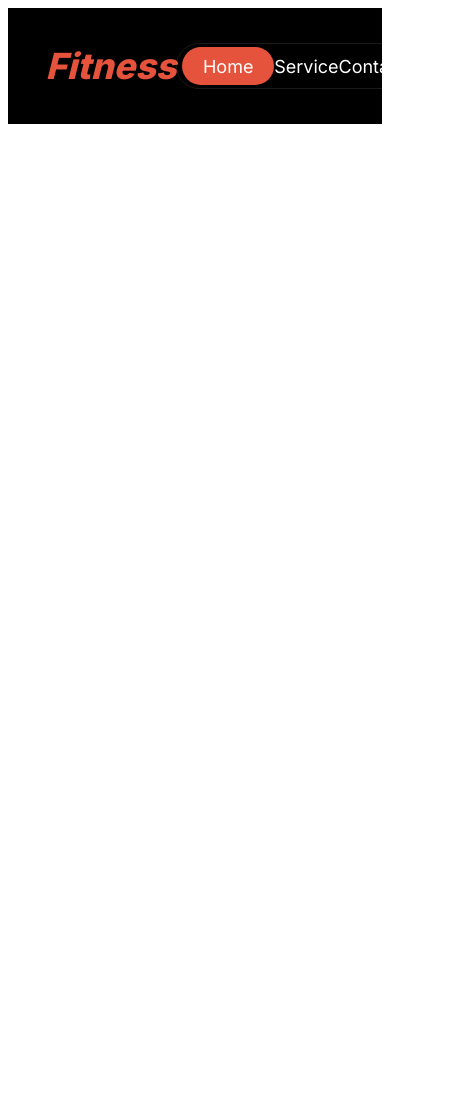
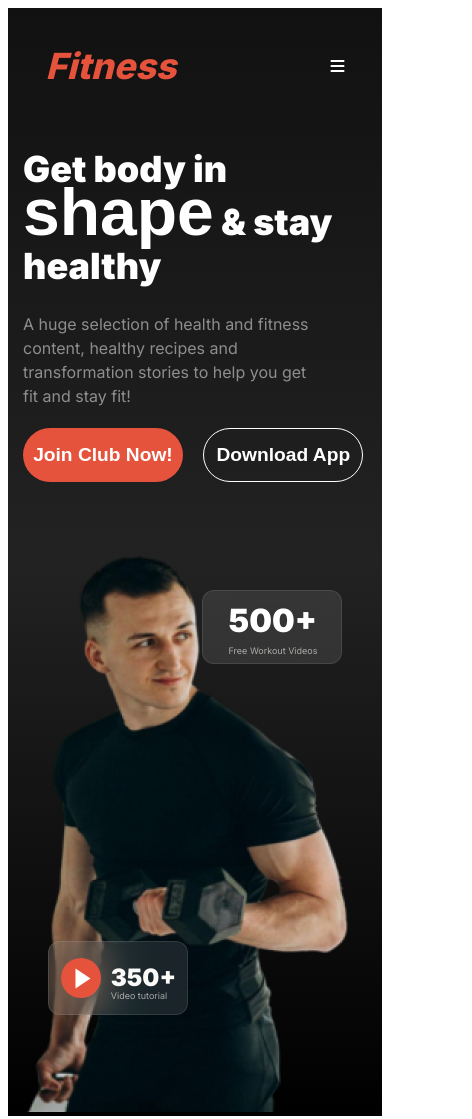
Before and after one commit to jobayerimtiaz/fitness-a2, a plain HTML site: page index.html in a window 390 px wide. Shown: the whole page, 472 px wide, since content can reach past the window. Before the commit the page ends 844 px from the top, so only its background shows below. Drawn offline with Linux system fonts and the light colour scheme; a web font is replaced by a local one.

Commit message:
header section done

```diff
--- a/css/styles.css
+++ b/css/styles.css
@@ -37,7 +37,48 @@
     align-items: center;
 }
 
+.display-flex-3 {
+    display: flex;
+}
 
+.btn-primary {
+    width: 14rem;
+    height: 54px;
+    border-radius: 2.6rem;
+    background: rgb(230, 83, 60);
+    border: none;
+    color: rgb(255, 255, 255);
+    font-size: 1.2rem;
+    font-weight: 600;
+}
+
+.btn-secondary {
+    width: 14rem;
+    height: 54px;
+    border-radius: 2.6rem;
+    background: transparent;
+    border: 1px solid rgb(255, 255, 255);
+    color: rgb(255, 255, 255);
+    font-size: 1.2rem;
+    font-weight: 600;
+    margin-left: 1rem;
+}
+
+.dark-1 {
+    color: rgba(255, 255, 255, 0.5);
+    font-size: 1rem;
+    font-weight: 400;
+    line-height: 24px;
+}
+
+/* header styles */
+
+.header-bg {
+    background: linear-gradient(180deg,
+            rgb(17, 17, 17) 0%,
+            rgba(10, 10, 10, 0.9) 50%,
+            rgb(0, 0, 0) 100%);
+}
 
 /* nav styles */
 
@@ -73,3 +114,207 @@
     border-radius: 46px;
     background: rgb(230, 83, 60);
 }
+
+.hamburger {
+    color: white;
+    display: none;
+}
+
+/* banner styles */
+
+.web-intro {
+    gap: 160px;
+}
+
+.web-intro-text {
+    width: 32rem;
+}
+
+.normal-text {
+    color: rgb(255, 255, 255);
+    font-size: 4.85rem;
+    font-weight: 900;
+    text-align: left;
+    line-height: 100%;
+}
+
+.shape-style {
+    color: rgb(255, 255, 255);
+    font-size: 7.5rem;
+    font-weight: 550;
+    text-align: left;
+}
+
+.header-btn {
+    margin-top: 20px;
+}
+
+.box-1,
+.box-2 {
+    width: 12rem;
+    height: 90px;
+    border: 1px solid rgba(255, 255, 255, 0.1);
+    border-radius: 0.75rem;
+    backdrop-filter: blur(20px);
+    background: rgba(255, 255, 255, 0.1);
+    text-align: left;
+}
+
+.circle {
+    width: 40px;
+    height: 40px;
+    background: rgb(230, 83, 60);
+    border-radius: 50%;
+    position: relative;
+}
+
+.triangle {
+    width: 0;
+    height: 0;
+    border-left: 10px solid transparent;
+    border-right: 10px solid transparent;
+    border-bottom: 15px solid white;
+    transform: rotate(90deg);
+    position: absolute;
+    left: 2.5rem;
+}
+
+.box-2 {
+    display: flex;
+    justify-content: center;
+    align-items: center;
+    gap: 10px;
+}
+
+.box-1 h3 {
+    color: rgb(255, 255, 255);
+    font-size: 2rem;
+    font-weight: 900;
+    text-align: left;
+    margin: 0 auto;
+    margin-left: 1.6rem;
+    margin-top: 0.63rem;
+}
+
+.box-2 h5 {
+    color: rgb(250, 250, 249);
+    font-size: 1.5rem;
+    font-weight: 900;
+    line-height: 24px;
+    text-align: left;
+    margin-bottom: 0px;
+}
+
+.box-1 p {
+    color: rgba(239, 237, 232, 0.65);
+    font-size: 0.8rem;
+    margin-top: 5px;
+    font-weight: 400;
+    text-align: left;
+    margin-left: 1.6rem;
+}
+
+.box-2 p {
+    color: rgba(239, 237, 232, 0.65);
+    font-size: 0.8rem;
+    font-weight: 400;
+    text-align: left;
+    margin-top: 0px;
+    margin-bottom: 1.85rem;
+}
+
+.web-intro-img {
+    display: flex;
+    position: relative;
+}
+
+.box-2,
+.box-1 {
+    position: absolute;
+}
+
+.box-2 {
+    top: 25.6rem;
+    right: 15.6rem;
+}
+
+.box-1 {
+    top: 8rem;
+    left: 14rem;
+}
+
+@media screen and (max-width: 576px) {
+    .menu {
+        display: none;
+    }
+
+    .hamburger {
+        display: block;
+    }
+
+    .web-intro {
+        flex-direction: column;
+    }
+
+    .web-intro-text {
+        width: 100%;
+        margin-left: 30px;
+    }
+
+    .web-intro-text p {
+        width: 80%;
+    }
+
+    .normal-text {
+        font-size: 36px;
+        line-height: 120%;
+    }
+
+    .shape-style {
+        font-size: 66px;
+    }
+
+    .btn-primary,
+    .btn-secondary {
+        width: 45%;
+        height: 54px;
+    }
+
+    .header-btn {
+        width: 95%;
+    }
+
+    .web-intro {
+        gap: 50px;
+    }
+
+    .box-1,
+    .box-2 {
+        width: 140px;
+        height: 74px;
+    }
+
+    .box-1 p,
+    .box-2 p {
+        font-size: 9px;
+    }
+
+    .box-2 {
+        left: 8%;
+    }
+
+    .box-1 {
+        top: 10%;
+        margin-left: 0px;
+        left: 52%;
+    }
+
+    .triangle {
+        left: 1.5rem;
+    }
+
+    .hold-dumble {
+        width: 100%;
+    }
+
+}
--- a/index.html
+++ b/index.html
@@ -6,10 +6,11 @@
     <meta name="viewport" content="width=device-width, initial-scale=1.0">
     <title>Document</title>
     <link rel="stylesheet" href="css/styles.css">
+    <script src="https://kit.fontawesome.com/fb06a790c6.js" crossorigin="anonymous"></script>
 </head>
 
 <body class="inter-font">
-    <header class="container">
+    <header class="container header-bg">
         <nav class="nav-container display-flex-1">
             <h3 class="title-name"><i>Fitness</i></h3>
             <div class="menu display-flex-1">
@@ -18,7 +19,39 @@
                 <p>Contact</p>
                 <p>About</p>
             </div>
+            <div class="hamburger">
+                <i class="fa-solid fa-bars"></i>
+            </div>
         </nav>
+        <div class="web-intro display-flex-2">
+            <div class="web-intro-text">
+                <h1 class="normal-text">Get body in <br> <span class="miama-font shape-style">shape</span> & stay <br>
+                    healthy</h1>
+                <p class="dark-1">A huge selection of health and fitness content, healthy recipes and transformation
+                    stories to help
+                    you get fit and stay fit!</p>
+                <div class="header-btn">
+                    <button class="btn-primary">Join Club Now!</button>
+                    <button class="btn-secondary">Download App</button>
+                </div>
+            </div>
+            <div class="web-intro-img">
+                <div class="box-2">
+                    <div class="circle"></div>
+                    <div class="triangle"></div>
+                    <div class="info">
+                        <h5>350+</h5>
+                        <p>Video tutorial</p>
+                    </div>
+                </div>
+                <div class="web-intro-img-container"><img class="hold-dumble" src="images/holding-dumble.png" alt="">
+                </div>
+                <div class="box-1">
+                    <h3>500+</h3>
+                    <p>Free Workout Videos</p>
+                </div>
+            </div>
+        </div>
     </header>
     <main>
 
```
